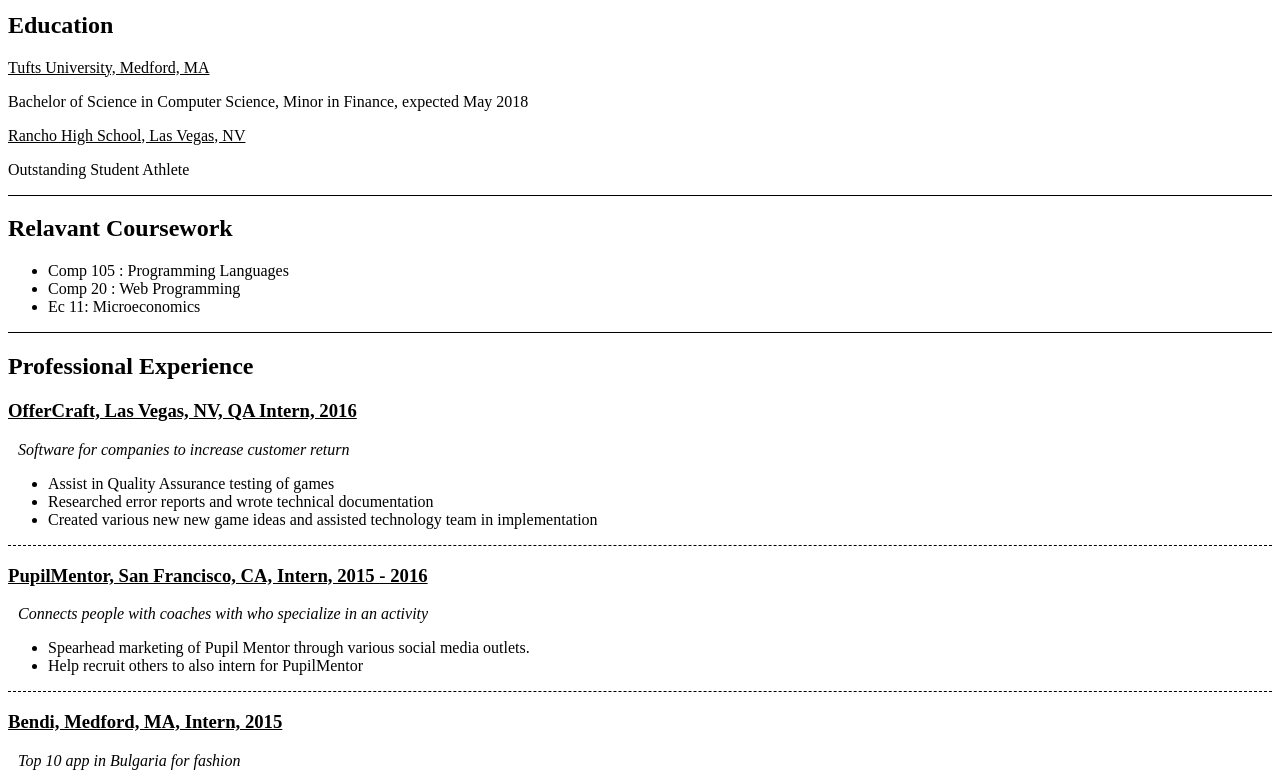
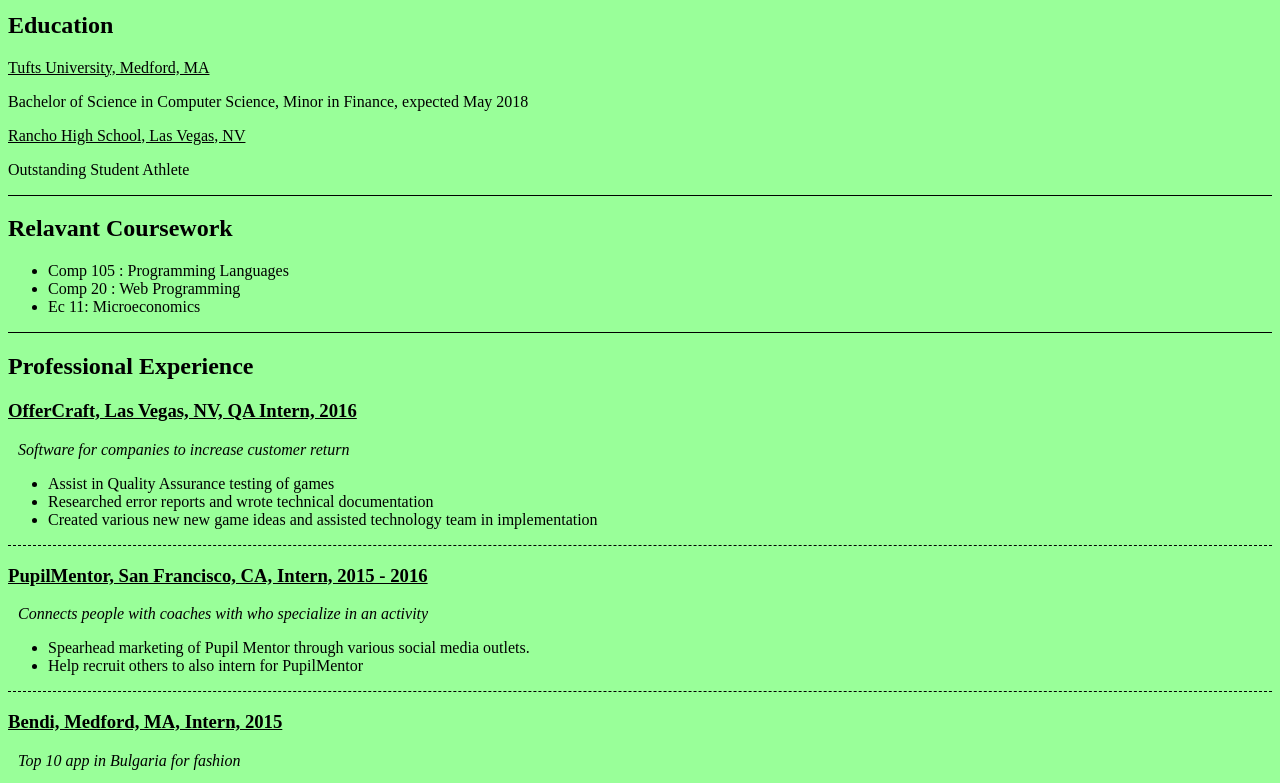
Before and after one commit to rgupte12/rgupte12.github.io, a plain HTML site: page resume.html in a window 1280 px wide. Shown: the part 89-872 px from the top of the page. Drawn offline with Linux system fonts and the light colour scheme.

Commit message:
validated to check there were no errors

```diff
--- a/resume.css
+++ b/resume.css
@@ -21,6 +21,6 @@
 	font-style: italic;
 }
 
-#b2 {
+#bd {
 	background-color: #99ff99;
 }
--- a/resume.html
+++ b/resume.html
@@ -5,7 +5,7 @@
 	<title> Rohan's Resume </title>
 	<link href="resume.css" rel="stylesheet" />
 </head>
-<body id ="bod">
+<body id ="bd">
 	<h1> Rohan Gupte</h1>
 
 	 <h2> Education </h2>
```
